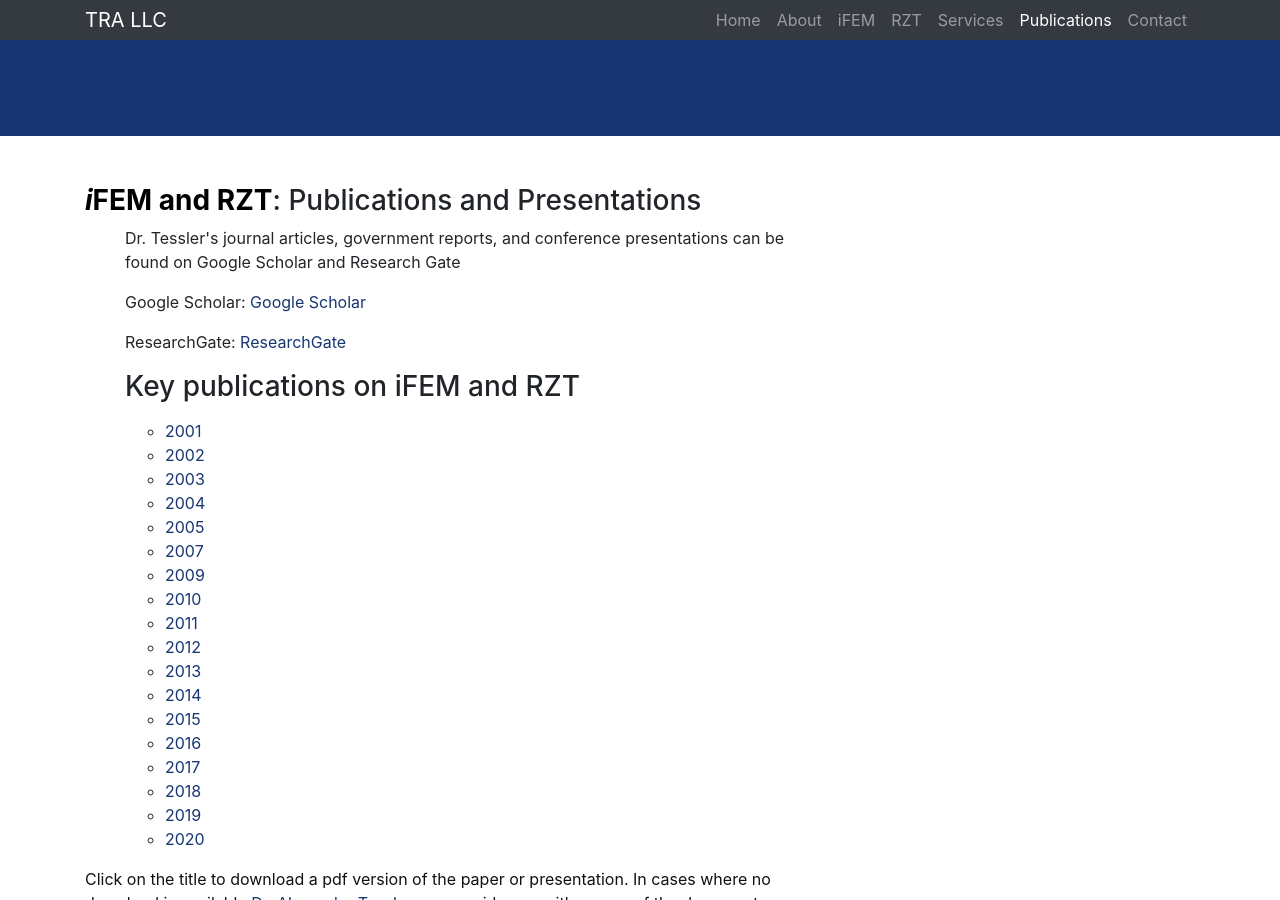
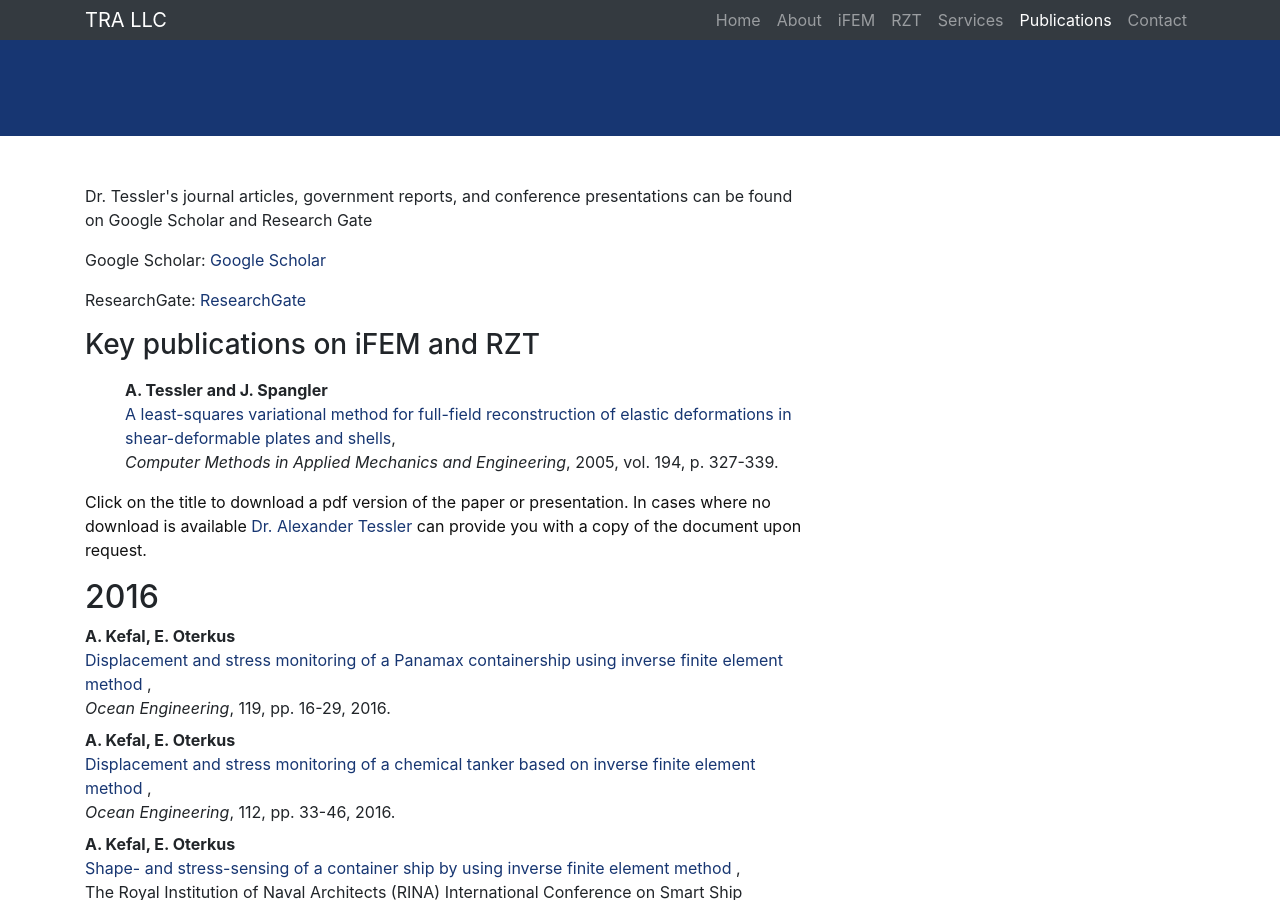
Before and after one commit to tessler-research/tessler-research.github.io, a Jekyll site: the page built from _pages/publications.html, in a window 1280 px wide and 900 px high. Built offline with Jekyll 4.4.1, drawn with Linux system fonts in a browser that asks for light colours.

Commit message:
Update publications.html

```diff
--- a/_pages/publications.html
+++ b/_pages/publications.html
@@ -7,8 +7,6 @@
 <!-- PAGE HEADER -->
           <div class="header" id="page_header">
               <a name="top"></a>
-              <h3 class="title" id="page_title"><b><font color=BLACK><i>i</i>FEM and RZT</font></b>: Publications and Presentations</h3>
-              <ul class="menu" id="page_menu">
 
               <p>
 	Dr. Tessler's journal articles, government reports, and conference presentations can be found on Google Scholar and Research Gate
@@ -24,59 +22,16 @@
 		<h3 class="title" id="page_title"> Key publications on iFEM and RZT</h3>
               <ul class="menu" id="page_menu">
 </p>
-                  <li>
-                      <a href="#y2001">2001</a>
-                  </li>
-                  <li>
-                      <a href="#y2002">2002</a>
-                  </li>
-                  <li>
-                      <a href="#y2003">2003</a>
-                  </li>
-                  <li>
-                      <a href="#y2004">2004</a>
-                  </li>
-                  <li>
-                      <a href="#y2005">2005</a>
-                  <li>
-                      <a href="#y2007">2007</a>
-                  </li>
-                  <li>
-                      <a href="#y2009">2009</a>
-                  </li>
-                  <li>
-                      <a href="#y2010">2010</a>
-                  </li>
-                  <li>
-                      <a href="#y2011">2011</a>
-                  </li>
-                  <li>
-                      <a href="#y2012">2012</a>
-                  </li>
-                  <li>
-                      <a href="#y2013">2013</a>
-                  </li>
-                  <li>
-                      <a href="#y2014">2014</a>
-                  </li>
-                  <li>
-                      <a href="#y2015">2015</a>
-                  </li>
-                  <li>
-                      <a href="#y2016">2016</a>
-                  </li>
-		                        <li>
-                      <a href="#y2016">2017</a>
-                  </li>
-		                        <li>
-                      <a href="#y2016">2018</a>
-                  </li>
-		                        <li>
-                      <a href="#y2016">2019</a>
-                  </li>
-		                        <li>
-                      <a href="#y2016">2020</a>
-                  </li>
+
+	<dt class="bibliography_journal">
+                      A. Tessler and J. Spangler
+                  </dt>
+                  <dd class="bibliography_journal2">
+                      <a href="http://dx.doi.org/10.1016/j.cma.2004.03.015" target="_blank">
+                      A least-squares variational method for full-field reconstruction of elastic deformations in shear-deformable plates and shells</a>,
+                      <br/>
+                      <i>Computer Methods in Applied Mechanics and Engineering</i>, 2005, vol. 194, p. 327-339.
+                  </dd>
 
               </ul>
           </div>
```
